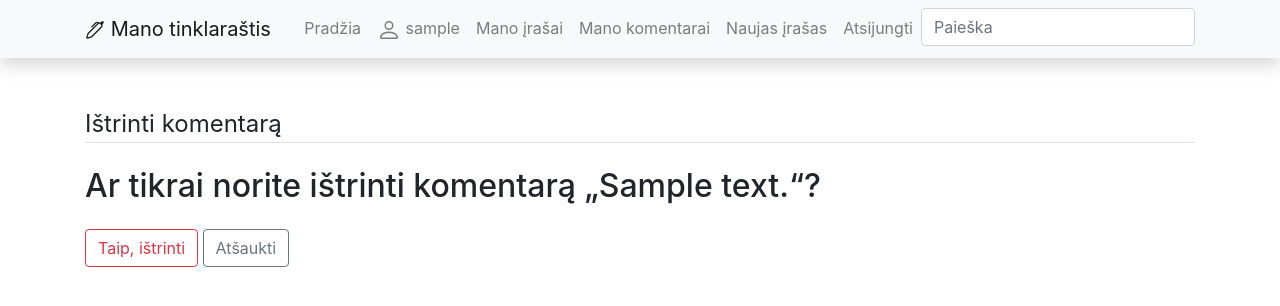
After one commit to DonatasNoreika/tinklarastis_2023_09, a Django app: page /posts/1/commentdelete/1/ in a window 1280 px wide. The commit adds this page. Shown: the top 306 px of the page. Run offline with Django 4.2, Linux system fonts and the light colour scheme; a user stored in the database is signed in; tables that the repository leaves empty hold one stand-in row (values such as "Sample post"); some libraries are stand-ins or nearby versions.

Commit message:
3 etapas: +Padaryti, kad leistų trinti savo komentarus

```diff
--- /dev/null
+++ b/mysite/blog/templates/comment_delete.html
@@ -0,0 +1,18 @@
+{% extends "base.html" %}
+{% block "title" %}Mano tinklaraštis: Komentaro trynimas{% endblock %}
+{% load crispy_forms_tags %}
+{% block "content" %}
+    <div class="content-section">
+    <form method="POST">
+        {% csrf_token %}
+        <fieldset class="form-group">
+            <legend class="border-bottom mb-4">Ištrinti komentarą</legend>
+            <h2>Ar tikrai norite ištrinti komentarą „{{ comment.content }}“?</h2>
+        </fieldset>
+        <div class="form-group">
+            <button class="btn btn-outline-danger" type="submit">Taip, ištrinti</button>
+            <a class="btn btn-outline-secondary" href="{% url 'post' comment.post.id %}">Atšaukti</a>
+        </div>
+    </form>
+    </div>
+{% endblock %}
--- a/mysite/blog/templates/post.html
+++ b/mysite/blog/templates/post.html
@@ -35,6 +35,12 @@
         {% for comment in post.comments.all %}
         <small class="text-muted">{{ comment.user }}, {{ comment.created|date:"Y-m-d, f" }}</small>
         <p>{{ comment.content|safe }}</p>
+            {% if comment.user == user %}
+            <div>
+                <a class="btn btn-secondary btn-sm mb-2" href="">Redaguoti</a>
+                <a class="btn btn-danger btn-sm mb-2" href="{% url 'post_delete' post.id comment.id %}">Ištrinti</a>
+            </div>
+            {% endif %}
         {% endfor %}
     </div>
 </article>
--- a/mysite/blog/urls.py
+++ b/mysite/blog/urls.py
@@ -12,4 +12,5 @@ urlpatterns = [
     path('posts/new/', views.PostCreateView.as_view(), name="post_new"),
     path('posts/<int:pk>/delete/', views.PostDeleteView.as_view(), name="post_delete"),
     path('posts/<int:pk>/update/', views.PostUpdateView.as_view(), name="post_update"),
+    path('posts/<int:post_id>/commentdelete/<int:pk>/', views.CommentDeleteView.as_view(), name="post_delete"),
 ]
--- a/mysite/blog/views.py
+++ b/mysite/blog/views.py
@@ -140,3 +140,16 @@ class PostUpdateView(LoginRequiredMixin, UserPassesTestMixin, generic.UpdateView
         form.instance.user = self.request.user
         form.save()
         return super().form_valid(form)
+
+
+class CommentDeleteView(LoginRequiredMixin, UserPassesTestMixin, generic.DeleteView):
+    model = Comment
+    # success_url = "/"
+    template_name = "comment_delete.html"
+    context_object_name = 'comment'
+
+    def get_success_url(self):
+        return reverse('post', kwargs={"pk": self.kwargs['post_id']})
+
+    def test_func(self):
+        return self.get_object().user == self.request.user
```
